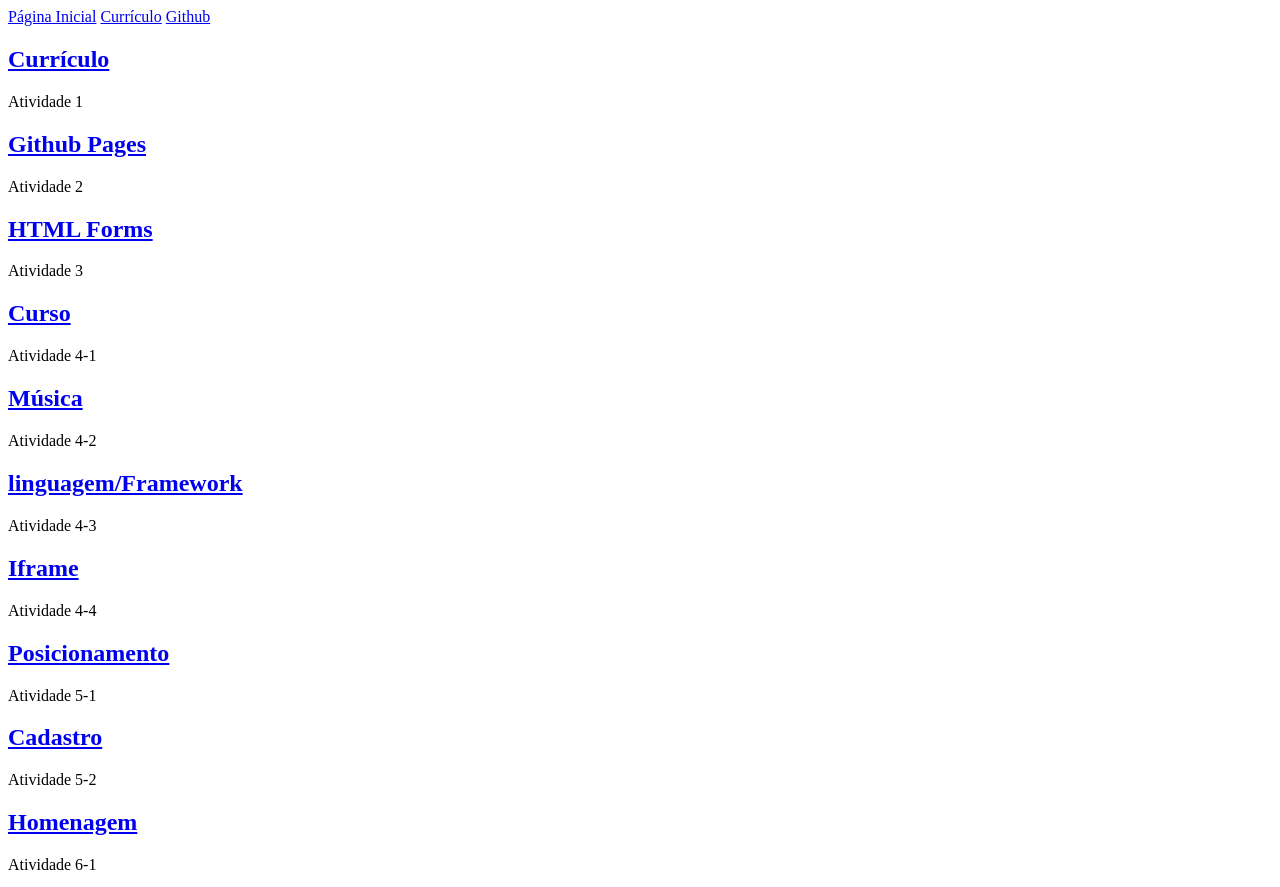
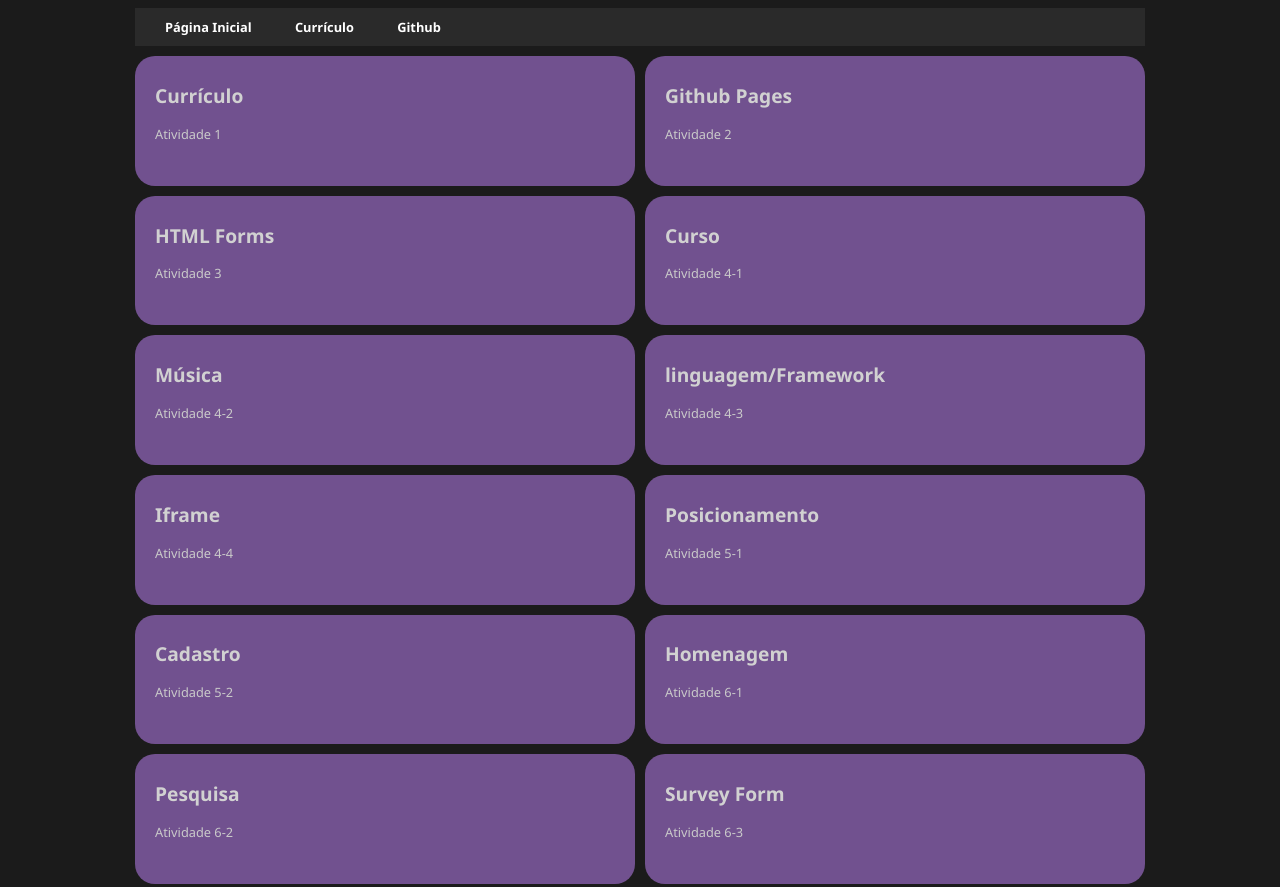
Before and after one commit to MaduMagalhaes/projects, a plain HTML site: page index.html in a window 1280 px wide. Shown: the top 887 px of the page. Drawn offline with Linux system fonts and the light colour scheme.

Commit message:
index.html

```diff
--- a/index.html
+++ b/index.html
@@ -4,7 +4,7 @@
 <head>
     <meta charset="UTF-8">
     <meta name="viewport" content="width=device-width, initial-scale=1.0">
-    <link rel="stylesheet" href="projects.css">
+    <link rel="stylesheet" href="style.css">
     <title>Projetos</title>
 </head>
 <body>
```
